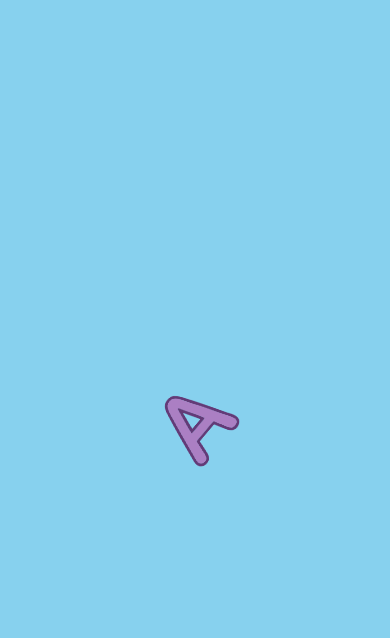
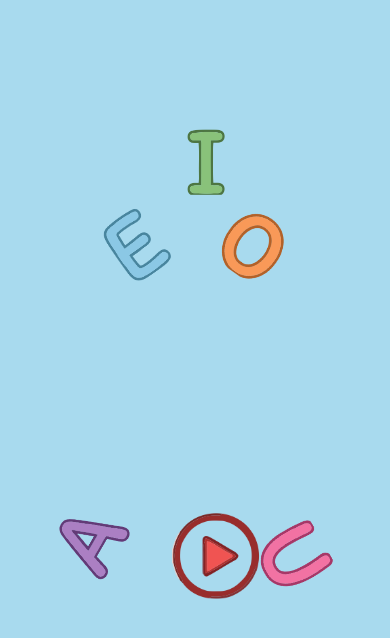
Before and after one commit to marcoantoniopeva/Vocales, a React Native app: screen / in a window 390 px wide. Shown: the top 638 px of the page. Built offline with nearby package versions, Linux system fonts and the light colour scheme.

Commit message:
Base Ventana 1

```diff
--- a/App.tsx
+++ b/App.tsx
@@ -6,13 +6,31 @@ const Inicio = () =>{
 
   return(
     <View style={estilos.contPrin}>
-      <View style={estilos.contA}>
+      <View style={estilos.contVoc}>
         <Image
           source={require('./frontend/image/A.png')}
-          style={estilos.imgA}
+          style={[estilos.vocBase,estilos.posA]}
         />
-
-
+        <Image
+          source={require('./frontend/image/E.png')}
+          style={[estilos.vocBase, estilos.posicionE]}
+        />
+        <Image
+          source={require('./frontend/image/I1.png')}
+          style={[estilos.vocBase, estilos.posicionI]}
+        />
+        <Image
+          source={require('./frontend/image/Play.png')}
+          style={[estilos.contPlay, estilos.Play]}
+        />
+        <Image
+          source={require('./frontend/image/O.png')}
+          style={[estilos.vocBase, estilos.posicionO]}
+        />
+        <Image
+          source={require('./frontend/image/U.png')}
+          style={[estilos.vocBase, estilos.posicionU]}
+        />
       </View>
     </View>
   );
@@ -22,18 +40,53 @@ export default Inicio;
 const estilos = StyleSheet.create({
   contPrin:{
     flex: 1,
-    backgroundColor: '#87D1EE',
+    backgroundColor: '#386070',
   },
-    contA:{
+    contVoc:{
     flex: 1,
-    backgroundColor: '#87D1EE',
-    justifyContent: 'center',
-    alignItems: 'center'
+    backgroundColor: '#a8daee',
+    position:'relative'
   },
-  imgA:{
-    width: scale(60),
-    height: verticalScale(60),
+  vocBase: {
+    width: scale(55),
+    height: verticalScale(55),
     resizeMode: 'contain',
-    transform: [{rotate: '-50deg'}]
-  }
+    position: 'absolute'
+  },
+  posA: {
+    top:'60%',
+    left: '15%',
+    transform: [{rotate: '-60deg'}]
+  },
+  posicionE: {
+    top: '25%',
+    left: '27%',
+    transform: [{ rotate: '-35deg' }]
+  },
+  posicionI: {
+    top: '15%',
+    left: '45%',
+    transform: [{ rotate: '0deg' }]
+  },
+  posicionO: {
+    top: '25%',
+    right: '27%',
+    transform: [{ rotate: '35deg' }]
+  },
+  posicionU: {
+    top: '62%',
+    right: '17%',
+    transform: [{ rotate: '60deg' }]
+  },
+  contPlay: {
+    width: scale(80),
+    height: verticalScale(80),
+    resizeMode: 'contain',
+    position: 'absolute'
+  },
+  Play: {
+    top: '60%',
+    left: '44%',
+    transform: [{ rotate: '0deg' }]
+  },
 })
```
Also changed, not shown: frontend/image/I.png (deleted), frontend/image/I1.png (added), 1 other file (tests, documents, lock files or other folders).
